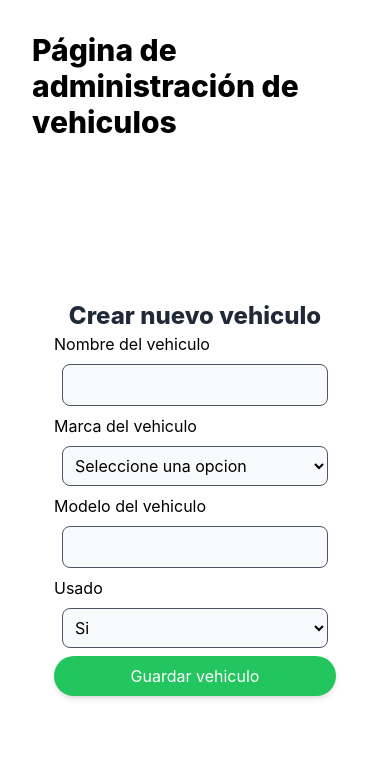
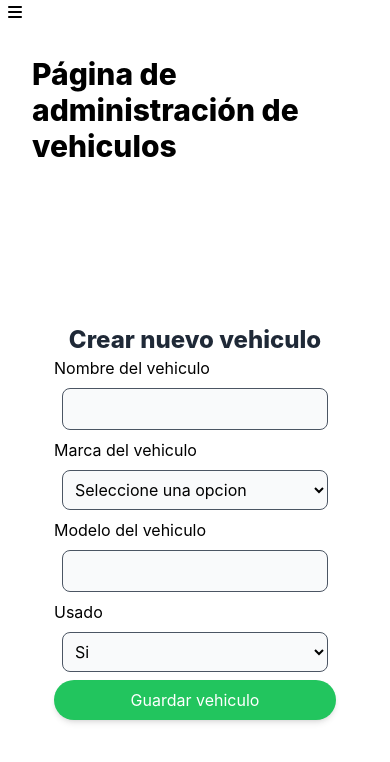
Before and after one commit to coscristian/Concesionario, a React (Create React App) app: page /admin/vehiculos in a window 390 px wide. Shown: the top 762 px of the page. Built offline with nearby package versions, Linux system fonts and the light colour scheme.

Commit message:
Responsive menu

```diff
--- a/public/index.html
+++ b/public/index.html
@@ -24,6 +24,7 @@
       work correctly both with client-side routing and a non-root public URL.
       Learn how to configure a non-root public URL by running `npm run build`.
     -->
+    <link rel="stylesheet" href="https://cdnjs.cloudflare.com/ajax/libs/font-awesome/6.0.0-beta2/css/all.min.css" integrity="sha512-YWzhKL2whUzgiheMoBFwW8CKV4qpHQAEuvilg9FAn5VJUDwKZZxkJNuGM4XkWuk94WCrrwslk8yWNGmY1EduTA==" crossorigin="anonymous" referrerpolicy="no-referrer" />
     <title>React App</title>
   </head>
   <body>
--- a/src/components/Sidebar.jsx
+++ b/src/components/Sidebar.jsx
@@ -2,11 +2,12 @@ import React from 'react';
 import {Link} from 'react-router-dom';
 import TriggerDarkMode from 'components/triggerDarkMode';
 import ImagenLogo from './ImagenLogo';
-import 'styles/responsive.css';
+import { FontAwesomeIcon } from '@fortawesome/react-fontawesome'
 
 const Sidebar = () => {
   return (
-    <nav className='w-72 border border-gray-500 h-full flex flex-col bg-gray-200 p-4 sidebar'>
+    <div>
+      <nav className='hidden md:flex md:w-72 border border-gray-500 h-full flex-col bg-gray-200 p-4 '>
         <Link to="/admin">
           <ImagenLogo />
         </Link>
@@ -19,6 +20,8 @@ const Sidebar = () => {
         </div>
         <button>Cerrar Sesión</button>
       </nav>
+
+    </div>
   );
 }
 
--- /dev/null
+++ b/src/components/SidebarResponsive.jsx
@@ -0,0 +1,38 @@
+import React, { useState } from "react";
+import { Link } from "react-router-dom";
+
+const SidebarResponsive = () => {
+  const [mostrarNavegacion, setMostrarNavegacion] = useState(false);
+
+  return (
+    <div
+      className="md:hidden"
+      onClick={() => {
+        setMostrarNavegacion(!mostrarNavegacion);
+      }}
+    >
+      <i
+        class={`mx-2 fas fa-${
+          mostrarNavegacion ? "times" : "bars"
+        } hover:text-yellow-600`}
+      ></i>
+      {mostrarNavegacion && (
+        <ul className="bg-gray-900">
+          <ResponsiveRoute nombre="Vehiculos" ruta="/admin/vehiculos"/>
+          <ResponsiveRoute nombre="Ventas" ruta="/admin/ventas"/>
+          <ResponsiveRoute nombre="Usuarios" ruta="/admin/usuarios"/>
+        </ul>
+      )}
+    </div>
+  );
+};
+
+const ResponsiveRoute = ({nombre, ruta}) => {
+    return (
+        <Link to={ruta}>
+            <li className="text-gray-200 border border-gray-300 p-1">{nombre}</li>
+        </Link>
+    );
+}
+
+export default SidebarResponsive;
--- a/src/layouts/PrivateLayout.jsx
+++ b/src/layouts/PrivateLayout.jsx
@@ -1,15 +1,17 @@
 import Sidebar from "components/Sidebar";
+import SidebarResponsive from "components/SidebarResponsive";
 import { Outlet } from "react-router-dom";
 
 const PrivateLayout = () => {
   return (
-        <div className="flex w-screen h-screen">
+    <div className="flex flex-col md:flex-row w-screen h-screen">
       <Sidebar />
+      <SidebarResponsive />
       <main className="flex w-full overflow-y-scroll justify-center items-center">
         <Outlet />
       </main>
     </div>
   );
-}
+};
 
 export default PrivateLayout;
```
Lines whose indentation alone changed are shown as unchanged.
